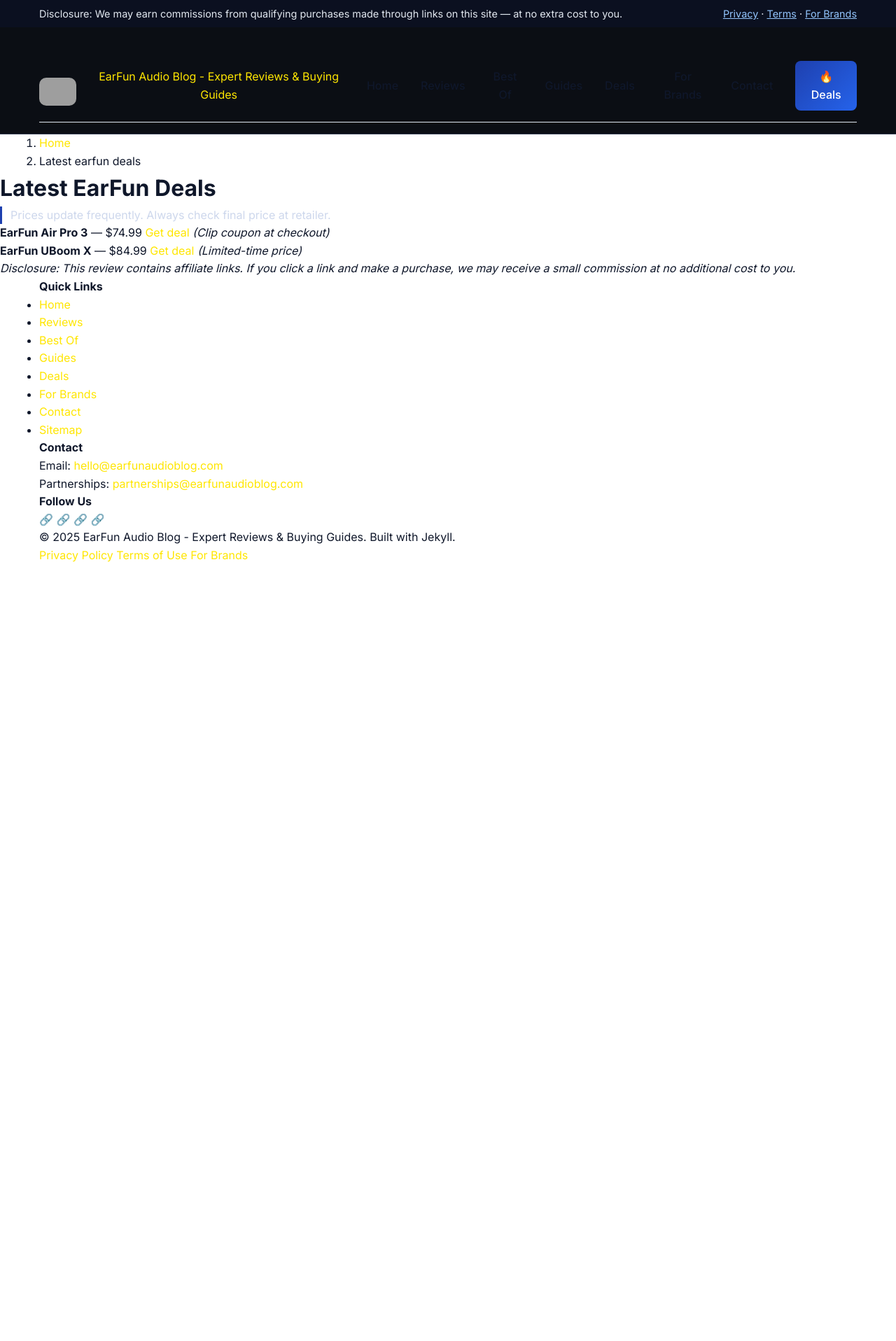
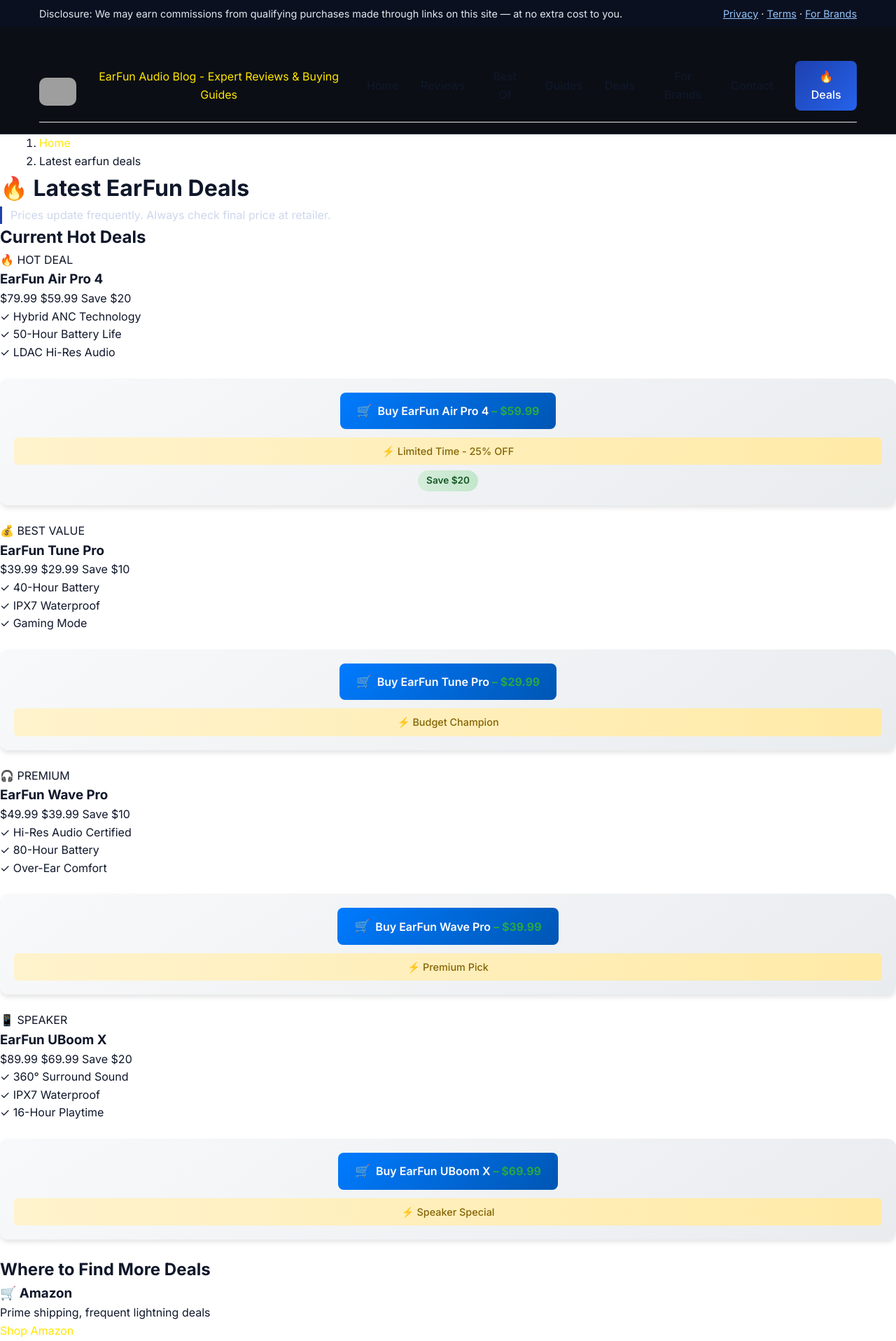
Before and after one commit to ArtificialSight/earfun-audio-blog, a Jekyll site: the page built from deals/index.md, in a window 1280 px wide. Shown: the top 1916 px of the page at 70% size. Built offline with Jekyll 4.4.1, drawn with Linux system fonts in a browser that asks for light colours; before the commit the page ends 900 px from its top, so only the background shows below that; some of the changed text lies outside the part shown; grey boxes are pictures that could not be loaded.

Commit message:
feat(affiliate): Transform deals page with comprehensive affiliate CTAsUpdate index.md

```diff
--- a/deals/index.md
+++ b/deals/index.md
@@ -5,23 +5,147 @@
 description: Hand-picked EarFun discounts and price drops from official store and retailers.
 ---
 
-# Latest EarFun Deals
+# 🔥 Latest EarFun Deals
 
 > Prices update frequently. Always check final price at retailer.
 
-{% assign deals = site.data.deals | default: "" %}
-{% if deals and deals.size > 0 %}
-<ul class="deal-list">
-  {% for d in deals %}
-  <li>
-    <strong>{{ d.product }}</strong> — ${{ d.price }}
-    <a href="{{ d.link }}" target="_blank" rel="nofollow sponsored">Get deal</a>
-    {% if d.note %}<em> ({{ d.note }})</em>{% endif %}
-  </li>
-  {% endfor %}
-</ul>
-{% else %}
-<p>We’re tracking deals—check back soon.</p>
-{% endif %}
+## Current Hot Deals
 
-{% include disclosure.html %}
+<div class="deals-grid">
+  <!-- Air Pro 4 Deal -->
+  <div class="deal-card featured">
+    <div class="deal-badge">🔥 HOT DEAL</div>
+    <h3>EarFun Air Pro 4</h3>
+    <div class="price-section">
+      <span class="old-price">$79.99</span>
+      <span class="new-price">$59.99</span>
+      <span class="savings">Save $20</span>
+    </div>
+    <ul class="deal-features">
+      <li>✓ Hybrid ANC Technology</li>
+      <li>✓ 50-Hour Battery Life</li>
+      <li>✓ LDAC Hi-Res Audio</li>
+    </ul>
+    {% include affiliate-button.html
+       product="EarFun Air Pro 4"
+       price="59.99"
+       link="https://amzn.to/earfun-air-pro-4"
+       deal-text="Limited Time - 25% OFF"
+       savings="$20" %}
+  </div>
+
+  <!-- Tune Pro Deal -->
+  <div class="deal-card">
+    <div class="deal-badge">💰 BEST VALUE</div>
+    <h3>EarFun Tune Pro</h3>
+    <div class="price-section">
+      <span class="old-price">$39.99</span>
+      <span class="new-price">$29.99</span>
+      <span class="savings">Save $10</span>
+    </div>
+    <ul class="deal-features">
+      <li>✓ 40-Hour Battery</li>
+      <li>✓ IPX7 Waterproof</li>
+      <li>✓ Gaming Mode</li>
+    </ul>
+    {% include affiliate-button.html
+       product="EarFun Tune Pro"
+       price="29.99"
+       link="https://amzn.to/earfun-tune-pro"
+       deal-text="Budget Champion" %}
+  </div>
+
+  <!-- Wave Pro Deal -->
+  <div class="deal-card">
+    <div class="deal-badge">🎧 PREMIUM</div>
+    <h3>EarFun Wave Pro</h3>
+    <div class="price-section">
+      <span class="old-price">$49.99</span>
+      <span class="new-price">$39.99</span>
+      <span class="savings">Save $10</span>
+    </div>
+    <ul class="deal-features">
+      <li>✓ Hi-Res Audio Certified</li>
+      <li>✓ 80-Hour Battery</li>
+      <li>✓ Over-Ear Comfort</li>
+    </ul>
+    {% include affiliate-button.html
+       product="EarFun Wave Pro"
+       price="39.99"
+       link="https://amzn.to/earfun-wave-pro"
+       deal-text="Premium Pick" %}
+  </div>
+
+  <!-- UBoom X Deal -->
+  <div class="deal-card">
+    <div class="deal-badge">📱 SPEAKER</div>
+    <h3>EarFun UBoom X</h3>
+    <div class="price-section">
+      <span class="old-price">$89.99</span>
+      <span class="new-price">$69.99</span>
+      <span class="savings">Save $20</span>
+    </div>
+    <ul class="deal-features">
+      <li>✓ 360° Surround Sound</li>
+      <li>✓ IPX7 Waterproof</li>
+      <li>✓ 16-Hour Playtime</li>
+    </ul>
+    {% include affiliate-button.html
+       product="EarFun UBoom X"
+       price="69.99"
+       link="https://amzn.to/earfun-uboom-x"
+       deal-text="Speaker Special" %}
+  </div>
+</div>
+
+## Where to Find More Deals
+
+<div class="retailer-links">
+  <div class="retailer-card">
+    <h3>🛒 Amazon</h3>
+    <p>Prime shipping, frequent lightning deals</p>
+    <a href="https://www.amazon.com/stores/EarFun/page/2E1CAEEB-E452-4379-8019-38EC098B402F" target="_blank" rel="noopener" class="retailer-btn">Shop Amazon</a>
+  </div>
+
+  <div class="retailer-card">
+    <h3>🏪 EarFun Official</h3>
+    <p>Direct from manufacturer, exclusive bundles</p>
+    <a href="https://www.myearfun.com/collections/earbuds" target="_blank" rel="noopener" class="retailer-btn">Official Store</a>
+  </div>
+
+  <div class="retailer-card">
+    <h3>🔵 Best Buy</h3>
+    <p>In-store pickup, Geek Squad support</p>
+    <a href="https://www.bestbuy.com/site/searchpage.jsp?st=earfun" target="_blank" rel="noopener" class="retailer-btn">Best Buy</a>
+  </div>
+</div>
+
+## Deal Alerts & Tips
+
+<div class="deal-tips">
+  <h3>💡 How to Save More</h3>
+  <ul>
+    <li><strong>Prime Day & Black Friday:</strong> EarFun typically offers 30-40% discounts</li>
+    <li><strong>Stack Coupons:</strong> Look for on-page coupons + promo codes</li>
+    <li><strong>Bundle Deals:</strong> Buy multiple items for extra savings</li>
+    <li><strong>Newsletter:</strong> Subscribe below for exclusive deal alerts</li>
+  </ul>
+</div>
+
+## Subscribe for Deal Alerts
+
+<div class="newsletter-signup">
+  <h3>🔔 Never Miss a Deal</h3>
+  <p>Get notified when EarFun products go on sale</p>
+  <form action="#" method="post" class="deal-newsletter">
+    <input type="email" name="email" placeholder="Your email address" required>
+    <button type="submit" class="subscribe-btn">Get Deal Alerts</button>
+  </form>
+  <small>No spam, only the best deals. Unsubscribe anytime.</small>
+</div>
+
+---
+
+*Last updated: {{ site.time | date: "%B %d, %Y" }}*
+
+{% include affiliate-disclosure.html %}
```
